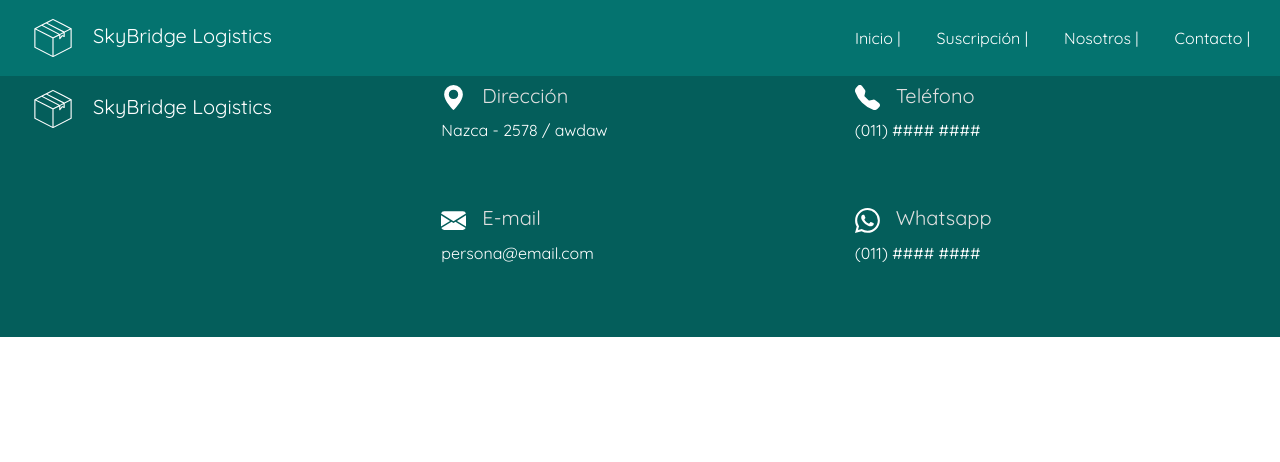
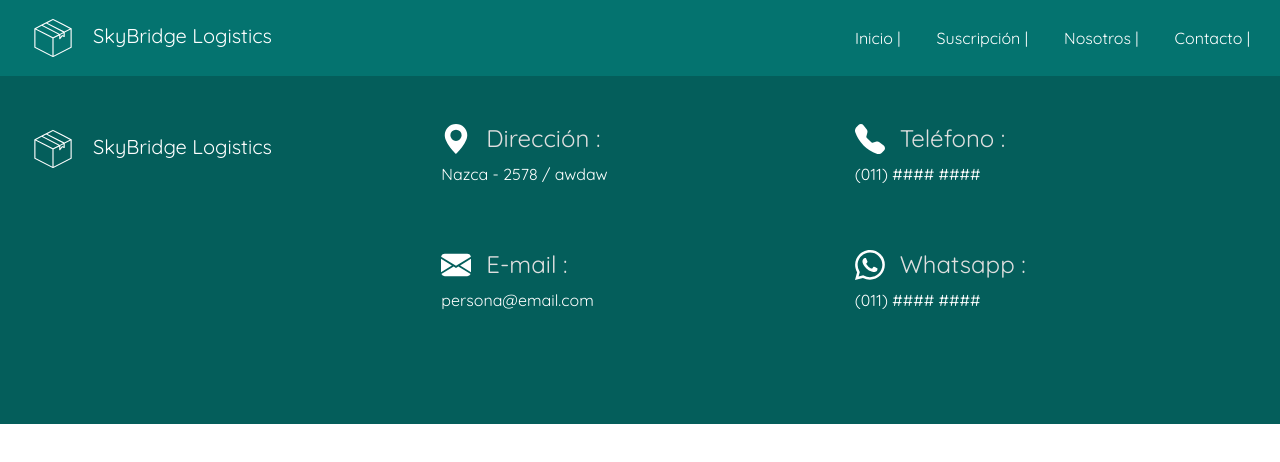
Before and after one commit to Patrick9913/Team-Project, a website: page index.html in a window 1280 px wide. Drawn offline with nearby package versions, Linux system fonts and the light colour scheme.

Commit message:
footer diseño update

```diff
--- a/index.html
+++ b/index.html
@@ -41,30 +41,44 @@
         <!-- finaliza el logo -->
         <div>
           <div class="mb-5 d-flex flex-column">
-            <h5><span class="me-3"><svg xmlns="http://www.w3.org/2000/svg" width="16" height="16" fill="currentColor" class="bi bi-geo-alt-fill" viewBox="0 0 16 16">
-              <path d="M8 16s6-5.686 6-10A6 6 0 0 0 2 6c0 4.314 6 10 6 10zm0-7a3 3 0 1 1 0-6 3 3 0 0 1 0 6z"/>
-            </svg></span>Dirección</h5>
+            <div class="d-flex mb-2">
+              <svg xmlns="http://www.w3.org/2000/svg" width="16" height="16" fill="currentColor" class="bi bi-geo-alt-fill" viewBox="0 0 16 16">
+                <path d="M8 16s6-5.686 6-10A6 6 0 0 0 2 6c0 4.314 6 10 6 10zm0-7a3 3 0 1 1 0-6 3 3 0 0 1 0 6z"/>
+              </svg>
+              <h4>Dirección :</h4>
+            </div>
             <p>Nazca - 2578 / awdaw</p>
           </div>
           <div class="mb-5 d-flex flex-column">
-            <h5><span class="me-3"><svg xmlns="http://www.w3.org/2000/svg" width="16" height="16" fill="currentColor" class="bi bi-envelope-fill" viewBox="0 0 16 16">
-              <path d="M.05 3.555A2 2 0 0 1 2 2h12a2 2 0 0 1 1.95 1.555L8 8.414.05 3.555ZM0 4.697v7.104l5.803-3.558L0 4.697ZM6.761 8.83l-6.57 4.027A2 2 0 0 0 2 14h12a2 2 0 0 0 1.808-1.144l-6.57-4.027L8 9.586l-1.239-.757Zm3.436-.586L16 11.801V4.697l-5.803 3.546Z"/>
-            </svg></span>E-mail</h5>
+            <div class="d-flex mb-2">
+              <svg xmlns="http://www.w3.org/2000/svg" width="16" height="16" fill="currentColor" class="bi bi-envelope-fill" viewBox="0 0 16 16">
+                <path d="M.05 3.555A2 2 0 0 1 2 2h12a2 2 0 0 1 1.95 1.555L8 8.414.05 3.555ZM0 4.697v7.104l5.803-3.558L0 4.697ZM6.761 8.83l-6.57 4.027A2 2 0 0 0 2 14h12a2 2 0 0 0 1.808-1.144l-6.57-4.027L8 9.586l-1.239-.757Zm3.436-.586L16 11.801V4.697l-5.803 3.546Z"/>
+              </svg>
+              <h4>E-mail :</h4>
+            </div>
             <p>persona@email.com</p>
           </div>
         </div>
         <!-- finaliza primera columna -->
         <div>
           <div class="mb-5 d-flex flex-column">
-            <h5><span class="me-3"><svg xmlns="http://www.w3.org/2000/svg" width="16" height="16" fill="currentColor" class="bi bi-telephone-fill" viewBox="0 0 16 16">
-              <path fill-rule="evenodd" d="M1.885.511a1.745 1.745 0 0 1 2.61.163L6.29 2.98c.329.423.445.974.315 1.494l-.547 2.19a.678.678 0 0 0 .178.643l2.457 2.457a.678.678 0 0 0 .644.178l2.189-.547a1.745 1.745 0 0 1 1.494.315l2.306 1.794c.829.645.905 1.87.163 2.611l-1.034 1.034c-.74.74-1.846 1.065-2.877.702a18.634 18.634 0 0 1-7.01-4.42 18.634 18.634 0 0 1-4.42-7.009c-.362-1.03-.037-2.137.703-2.877L1.885.511z"/>
-            </svg></span>Teléfono</h5>
+            <div class="d-flex mb-2">
+              <svg xmlns="http://www.w3.org/2000/svg" width="16" height="16" fill="currentColor" class="bi bi-telephone-fill" viewBox="0 0 16 16">
+                <path fill-rule="evenodd" d="M1.885.511a1.745 1.745 0 0 1 2.61.163L6.29 2.98c.329.423.445.974.315 1.494l-.547 2.19a.678.678 0 0 0 .178.643l2.457 2.457a.678.678 0 0 0 .644.178l2.189-.547a1.745 1.745 0 0 1 1.494.315l2.306 1.794c.829.645.905 1.87.163 2.611l-1.034 1.034c-.74.74-1.846 1.065-2.877.702a18.634 18.634 0 0 1-7.01-4.42 18.634 18.634 0 0 1-4.42-7.009c-.362-1.03-.037-2.137.703-2.877L1.885.511z"/>
+              </svg>
+              <h4>Teléfono :</h4>
+            </div>
             <p>(011) #### ####</p>
           </div>
           <div class="mb-5 d-flex flex-column">
-            <h5><span class="me-3"><svg xmlns="http://www.w3.org/2000/svg" width="16" height="16" fill="currentColor" class="bi bi-whatsapp" viewBox="0 0 16 16">
-              <path d="M13.601 2.326A7.854 7.854 0 0 0 7.994 0C3.627 0 .068 3.558.064 7.926c0 1.399.366 2.76 1.057 3.965L0 16l4.204-1.102a7.933 7.933 0 0 0 3.79.965h.004c4.368 0 7.926-3.558 7.93-7.93A7.898 7.898 0 0 0 13.6 2.326zM7.994 14.521a6.573 6.573 0 0 1-3.356-.92l-.24-.144-2.494.654.666-2.433-.156-.251a6.56 6.56 0 0 1-1.007-3.505c0-3.626 2.957-6.584 6.591-6.584a6.56 6.56 0 0 1 4.66 1.931 6.557 6.557 0 0 1 1.928 4.66c-.004 3.639-2.961 6.592-6.592 6.592zm3.615-4.934c-.197-.099-1.17-.578-1.353-.646-.182-.065-.315-.099-.445.099-.133.197-.513.646-.627.775-.114.133-.232.148-.43.05-.197-.1-.836-.308-1.592-.985-.59-.525-.985-1.175-1.103-1.372-.114-.198-.011-.304.088-.403.087-.088.197-.232.296-.346.1-.114.133-.198.198-.33.065-.134.034-.248-.015-.347-.05-.099-.445-1.076-.612-1.47-.16-.389-.323-.335-.445-.34-.114-.007-.247-.007-.38-.007a.729.729 0 0 0-.529.247c-.182.198-.691.677-.691 1.654 0 .977.71 1.916.81 2.049.098.133 1.394 2.132 3.383 2.992.47.205.84.326 1.129.418.475.152.904.129 1.246.08.38-.058 1.171-.48 1.338-.943.164-.464.164-.86.114-.943-.049-.084-.182-.133-.38-.232z"/>
-            </svg></span>Whatsapp</h5>
+            <div class="d-flex mb-2">
+              <span>
+                <svg xmlns="http://www.w3.org/2000/svg" width="16" height="16" fill="currentColor" class="bi bi-whatsapp" viewBox="0 0 16 16">
+                  <path d="M13.601 2.326A7.854 7.854 0 0 0 7.994 0C3.627 0 .068 3.558.064 7.926c0 1.399.366 2.76 1.057 3.965L0 16l4.204-1.102a7.933 7.933 0 0 0 3.79.965h.004c4.368 0 7.926-3.558 7.93-7.93A7.898 7.898 0 0 0 13.6 2.326zM7.994 14.521a6.573 6.573 0 0 1-3.356-.92l-.24-.144-2.494.654.666-2.433-.156-.251a6.56 6.56 0 0 1-1.007-3.505c0-3.626 2.957-6.584 6.591-6.584a6.56 6.56 0 0 1 4.66 1.931 6.557 6.557 0 0 1 1.928 4.66c-.004 3.639-2.961 6.592-6.592 6.592zm3.615-4.934c-.197-.099-1.17-.578-1.353-.646-.182-.065-.315-.099-.445.099-.133.197-.513.646-.627.775-.114.133-.232.148-.43.05-.197-.1-.836-.308-1.592-.985-.59-.525-.985-1.175-1.103-1.372-.114-.198-.011-.304.088-.403.087-.088.197-.232.296-.346.1-.114.133-.198.198-.33.065-.134.034-.248-.015-.347-.05-.099-.445-1.076-.612-1.47-.16-.389-.323-.335-.445-.34-.114-.007-.247-.007-.38-.007a.729.729 0 0 0-.529.247c-.182.198-.691.677-.691 1.654 0 .977.71 1.916.81 2.049.098.133 1.394 2.132 3.383 2.992.47.205.84.326 1.129.418.475.152.904.129 1.246.08.38-.058 1.171-.48 1.338-.943.164-.464.164-.86.114-.943-.049-.084-.182-.133-.38-.232z"/>
+                </svg>
+              </span>
+              <h4>Whatsapp :</h4>
+            </div>
             <p>(011) #### ####</p>
           </div>
         </div>
--- a/scss/_commons.scss
+++ b/scss/_commons.scss
@@ -41,7 +41,7 @@ body {
         background-color: rgb(4, 94, 91);
         padding:8px 0px;
         section {
-            padding: 0px 12px;
+            padding: 40px 12px;
             div {
                 @include basis (33.3%);
                 a {
@@ -56,25 +56,44 @@ body {
                 }
             }
             div {
-                div{
-                    h5{
-                        color: rgb(223, 223, 223);
-                        span{
-                            svg{
-                                width: 25px;
-                                height: 25px;
-                                fill: white;
-                            }
+                @include basis (33.3%);
+                div {
+                    div {
+                        svg{
+                            width: 25px;
+                            height: 25px;
+                            fill: white;
+                            margin-right: 15px;
+                        }
+                        h4{
+                            color: rgb(223, 223, 223);
+                            margin: 0px;
                         }
                     }
                     p{
                         color: white;
                     }
                 }
-                @include basis (33.3%);
             }
             div {
                 @include basis (33.3%);
+                div{
+                    div {
+                        svg{
+                            width: 30px;
+                            height: 30px;
+                            fill: white;
+                            margin-right: 15px;
+                        }
+                        h4{
+                            color: rgb(223, 223, 223);
+                            margin: 0px;
+                        }
+                    }
+                    p{
+                        color: white;
+                    }
+                }
             }
         }
     }
```
Also changed, not shown: css/style.css.
